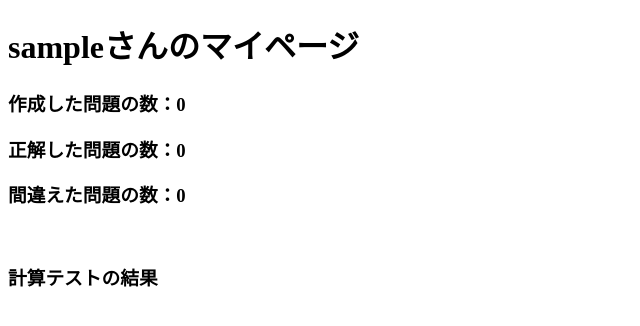
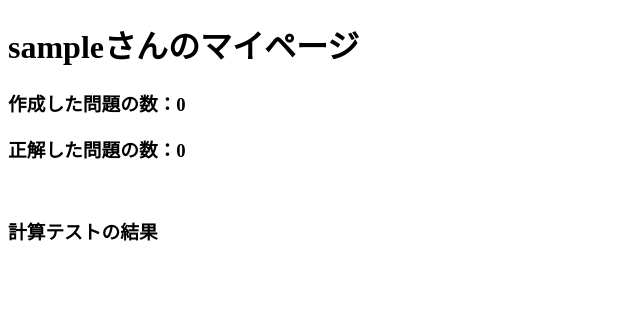
Before and after one commit to toyd00/e-problems, a Django app: page /my_page/1/ in a window 1280 px wide. Shown: the part 88-414 px from the top of the page, without its empty margins (0-640 px from the left). Run offline with Django 3.2, Linux system fonts and the light colour scheme; the visitor is signed in with stand-in values (Sample User, id 1); data comes from the database, SQL or seed files in the repository; data that the repository does not hold is empty; some libraries are stand-ins or nearby versions.

Commit message:
マイページ修正

```diff
--- a/templates/app/my_page.html
+++ b/templates/app/my_page.html
@@ -6,7 +6,7 @@
     <h1>{{ user }}さんのマイページ</h1>
     <h3>作成した問題の数：{{  making_problem_count }}</h3>
     <h3>正解した問題の数：{{ correct_answer_count }}</h3>
-    <h3>間違えた問題の数：{{ incorrect_answer_count  }}</h3>
+    <!-- <h3>間違えた問題の数：{{ incorrect_answer_count  }}</h3> -->
     <br />
     <h3>計算テストの結果</h3>
     {% for calTest_result in calTest_result_list  %}
```
